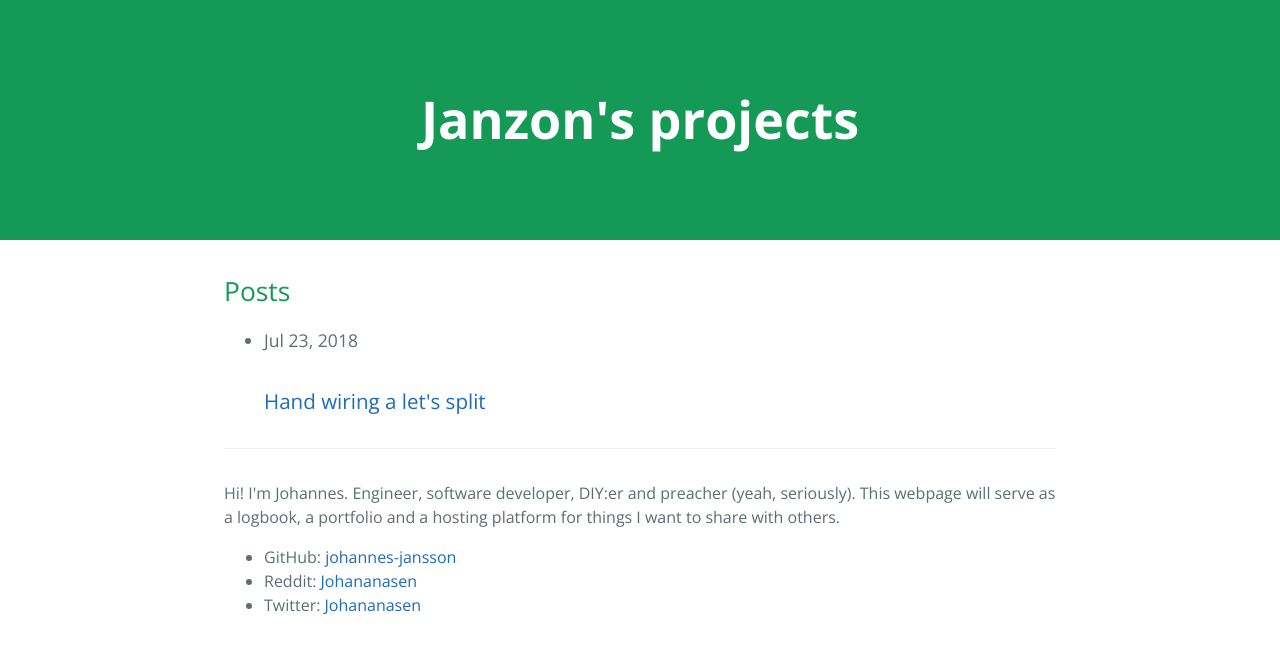
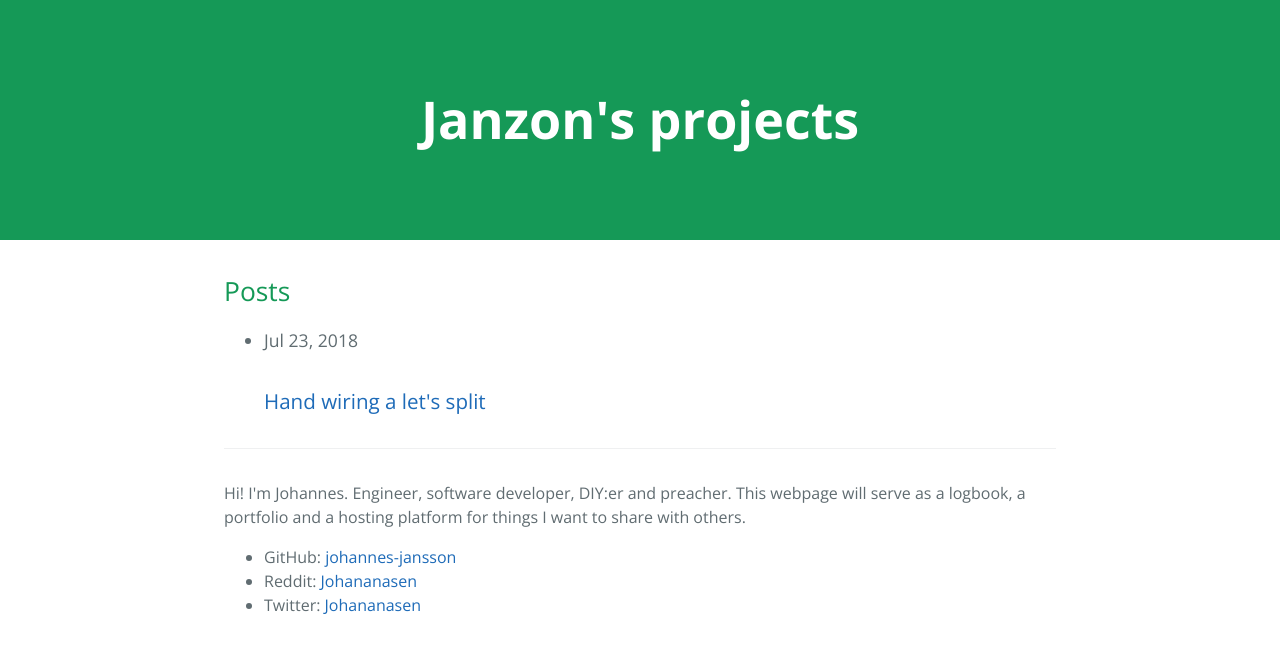
Before and after one commit to johannes-jansson/projects, a Jekyll site: the page built from index.md, in a window 1280 px wide. Shown: the top 653 px of the page. Built offline with Jekyll 4.4.1, drawn with Linux system fonts in a browser that asks for light colours.

Commit message:
Change description of me

```diff
--- a/_config.yml
+++ b/_config.yml
@@ -16,9 +16,9 @@
 title: Janzon's projects
 email: johannes.e.jansson@gmail.com
 description: >- # this means to ignore newlines until "baseurl:"
-  Hi! I'm Johannes. Engineer, software developer, DIY:er and preacher (yeah, seriously).
-  This webpage will serve as a logbook, a portfolio and a hosting platform for things
-  I want to share with others.
+  Hi! I'm Johannes. Engineer, software developer, DIY:er and preacher. This
+  webpage will serve as a logbook, a portfolio and a hosting platform for
+  things I want to share with others.
 # baseurl: "" # the subpath of your site, e.g. /blog
 # url: "localhost" # the base hostname & protocol for your site, e.g. http://example.com
 baseurl: "/projects" # the subpath of your site, e.g. /blog
```
